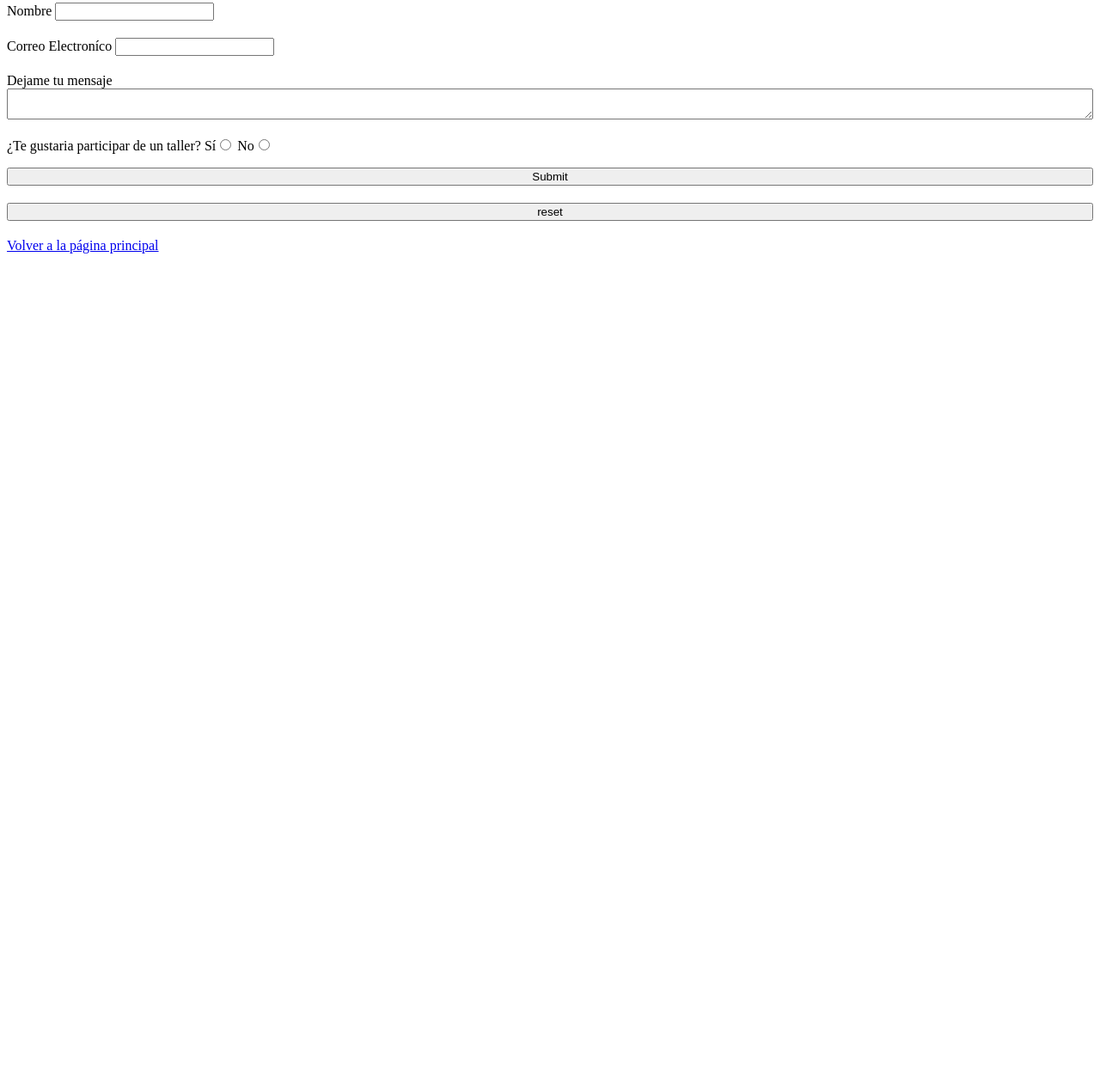
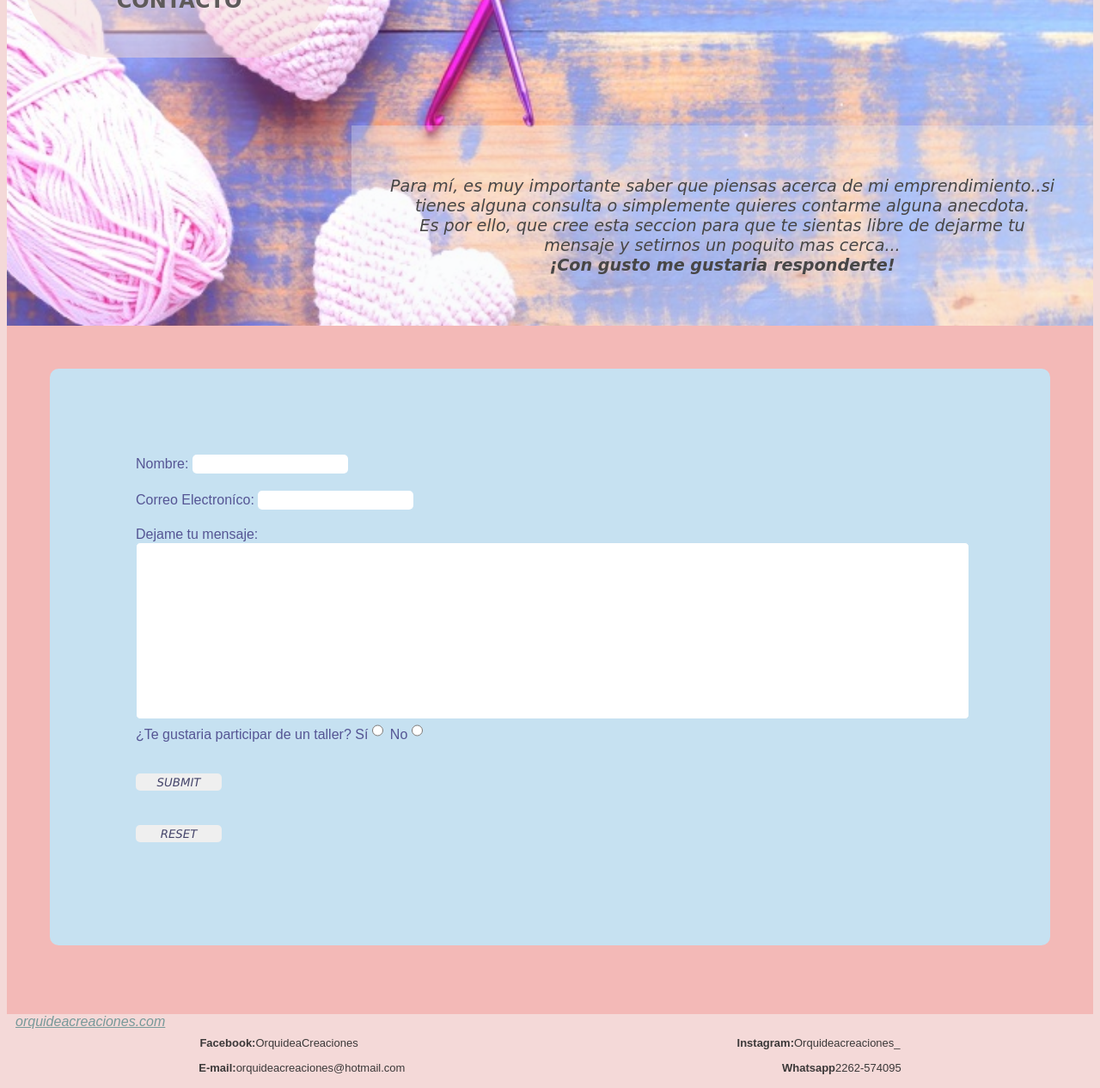
Before and after one commit to GuadalupeLippo/trabajo-final, a plain HTML site: page html/form.html in a window 1280 px wide. Shown: the part 129-1395 px from the top of the page at 86% size. Before the commit the page ends 800 px from the top, so only its background shows below. Drawn offline with Linux system fonts and the light colour scheme.

Commit message:
tarea actualizada

```diff
--- a/html/form.html
+++ b/html/form.html
@@ -9,23 +9,28 @@
     <link rel="stylesheet" href="../style/styleform.css">
 </head>
 <body>
-    <div><h1>CONTACTO</h1></div>
-    <p>Me gustaría saber que piensas acerca de mi emprendimiento o si tienes alguna consulta.
+    <div class ="conteiner-title">
+        <div class="title"><h2>ESTE ES NUESTRO ESPACIO DE CONTACTO</h2></div>
+        <div class="p-tittle"><p>Para mí, es muy importante saber  que piensas acerca de mi emprendimiento..si tienes alguna consulta o simplemente quieres contarme alguna anecdota.
+        <br>Es por ello, que cree esta seccion para que te sientas libre de dejarme tu mensaje y setirnos un poquito mas cerca...
         <br>
-        ¡Las opiniones siempre que sea con mucho respeto suman y con gusto me gustaria responderte!!
-    </p>
-    <div>
+        <strong>¡Con gusto me gustaria responderte!</strong>
+        </p>
+        </div>
+    </div>
+    <div class="container-form">
+        <div class="form">
         <form action="">
-                <label for="name">Nombre  <input type="text" id="name" name="name" required>
+                <label for="name">Nombre:  <input type="text" id="name" name="name" required>
                 </label>
 
 
-                <label for="email">Correo Electroníco <input type="email" id="email" name="email" required>
+                <label for="email">Correo Electroníco: <input type="email" id="email" name="email" required>
                  </label>
 
 
-                <label for="message">Dejame tu mensaje
-                </label> <textarea type="text"  id="message" name="message"></textarea>
+                <label for="message">Dejame tu mensaje:
+                </label> <textarea type="text"  id="message" name="message" placeholder="no mas de 300 caracteres" maxlength="300"> </textarea>
 
 
                 <label for="question">¿Te gustaria participar de un taller?
@@ -35,17 +40,33 @@
                     </label>
                 </label>
 
-           <input type="submit" id="submit">
-            <input type="reset" value="reset">
+           <input type="submit" id="submit" class="btn-form">
+            <input type="reset" value="reset" class="btn-form">
      </form>
-</div>
+     <footer>
+        <div class="footer">
+          <div class="tittle"><a href="./index.html">orquideacreaciones.com</a></div>
+          <div>
+           <div class="redes">
+              <di class="redes"><strong>Facebook:</strong>OrquideaCreaciones</di>
+              <di class="redes"><strong>Instagram:</strong>Orquideacreaciones_</di>
+            </div>
+            <div class="redes">
+              <di class="redes"><strong>E-mail:</strong> orquideacreaciones@hotmail.com</di>
+              <di class="redes"><strong>Whatsapp</strong> 2262-574095</di>
+            </div>
+          </div>
+        </div>
+        </footer>
+
+    </div>
 <dialog id="modal">
     <h2>¡Gracias por dejarme tu comentario!</h2>
     <p>Es muy importante mantenernos conectados asi que a la brevedad te estaré respondiendo..<br>¡Muchos abrazos! Atentamente, Guada</p>
     <button id="btn-close">cerrar</button>
 </dialog>
 
-<a href="index.html">Volver a la página principal</a>
+
 <script type="text/javascript" src="../js/form.js"></script>
 </body>
 </html>
--- a/style/styleform.css
+++ b/style/styleform.css
@@ -1,10 +1,123 @@
+body{
+    background-color: rgb(244, 217, 216);
+}
+
 form{
+    background-color:rgb(198,225,241) ;
+    margin: 50px;
+    padding:100px;
+    border-radius: 10px;
+    display: flex;
+    flex-direction: column;
+    font-family: sans-serif;
+ color: rgb(85, 85, 148);
+}
+input{
+    height: 20px;
+    margin-bottom: 20px;
+    border-radius: 5px;
+    border: none;
+    resize: none;
+}
+textarea{
+   height: 200px;
+    width: 100%;
+    border-radius: 5px;
+    border-color: rgb(198,225,241);
+    resize: none;
+}
+.btn-form{
+    margin-top: 20px;
+    height: 20px;
+    width: 100px;
+    text-align: center;
+    font-style: italic;
+    font-family:'Lucida Sans', 'Lucida Sans Regular', 'Lucida Grande', 'Lucida Sans Unicode', Geneva, Verdana, sans-serif ;
+    border:none;
+    color: rgb(69, 69, 107);
+    cursor: pointer;
+    text-transform: uppercase;
+
+
+}
+.btn-form:hover{
+    background-color: rgb(106, 200, 243);
+}
+.conteiner-title{
+    background-image: url(../images/backformtitle.jpg);
+    background-size: cover;
+    display: flex;
+    height: 500PX;
+    width: 100%;
+}
+.title{
+    display: flex;
+    height: max-content;
+    margin-left: 20px;
+    padding: 32px;
+    align-items: center;
+    text-align: center;
+    border-radius: 360px;
+   background-color: rgb(244, 217, 216, 0.5);
+   font-family: cursive;
+   color: rgb(94, 90, 90);
+}
+.p-tittle{
+    display: flex;
+    align-self: flex-end;
+    height: max-content;
+    margin: 20px;
+    margin-right: 0px;
+    margin-bottom: 0px;
+    padding: 40px;
+    align-items: center;
+    text-align: center;
+    background-color: rgb(242, 245, 248,0.3);
+    font-family: cursive;
+    color: rgb(71, 70, 70);
+    font-style: oblique;
+    font-size:larger;
+
+}
+
+.container-form{
+    background-color: rgb(243, 185, 183);
+    display: flex;
+    flex-direction: column;
+    justify-content:center;
+
+}
+footer{
+    display: flex;
+    flex-direction: row;
+}
+.footer{
+    background-color:  rgb(244, 217, 216);
+    width: 100%;
+    margin-top: 30px;
     display: flex;
     flex-direction: column;
 }
-form input{
-    margin-bottom: 20px;
+.tittle{
+    padding-left: 10px;
+    font-family: sans-serif;
+    font-style:italic;
+
+
 }
-textarea{
-    margin-bottom: 20px;
+.redes{
+    margin:2px;
+    padding: 2px;;
+    display: flex;
+    flex-direction: row;
+    justify-content: space-around;
+    font-family: sans-serif;
+    color: rgb(59, 56, 56);
+    font-size:small ;
 }
+a{
+    color: rgb(120, 153, 153);
+}
+a:hover{
+    color: rgb(83, 212, 212);
+}
```
Also changed, not shown: html/index.html (+2 -2 lines), images/backformtitle.jpg (added).
